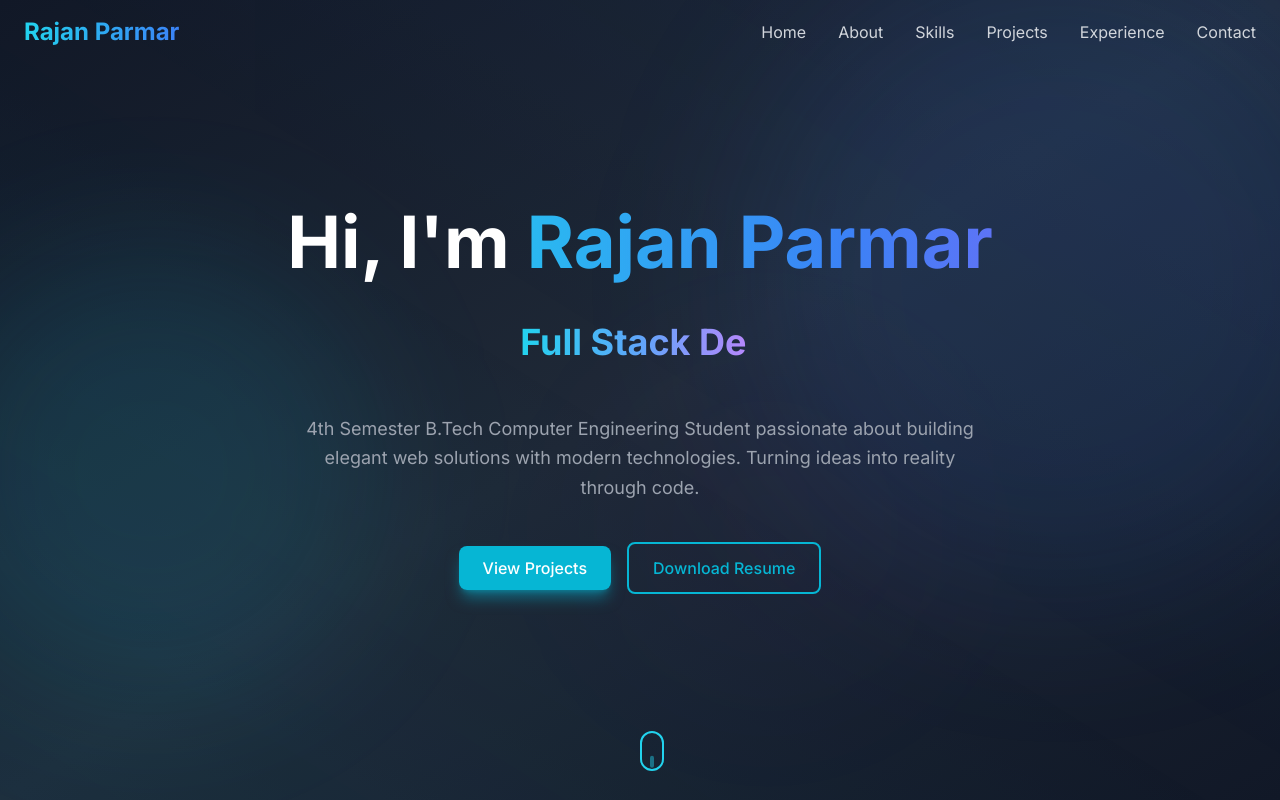
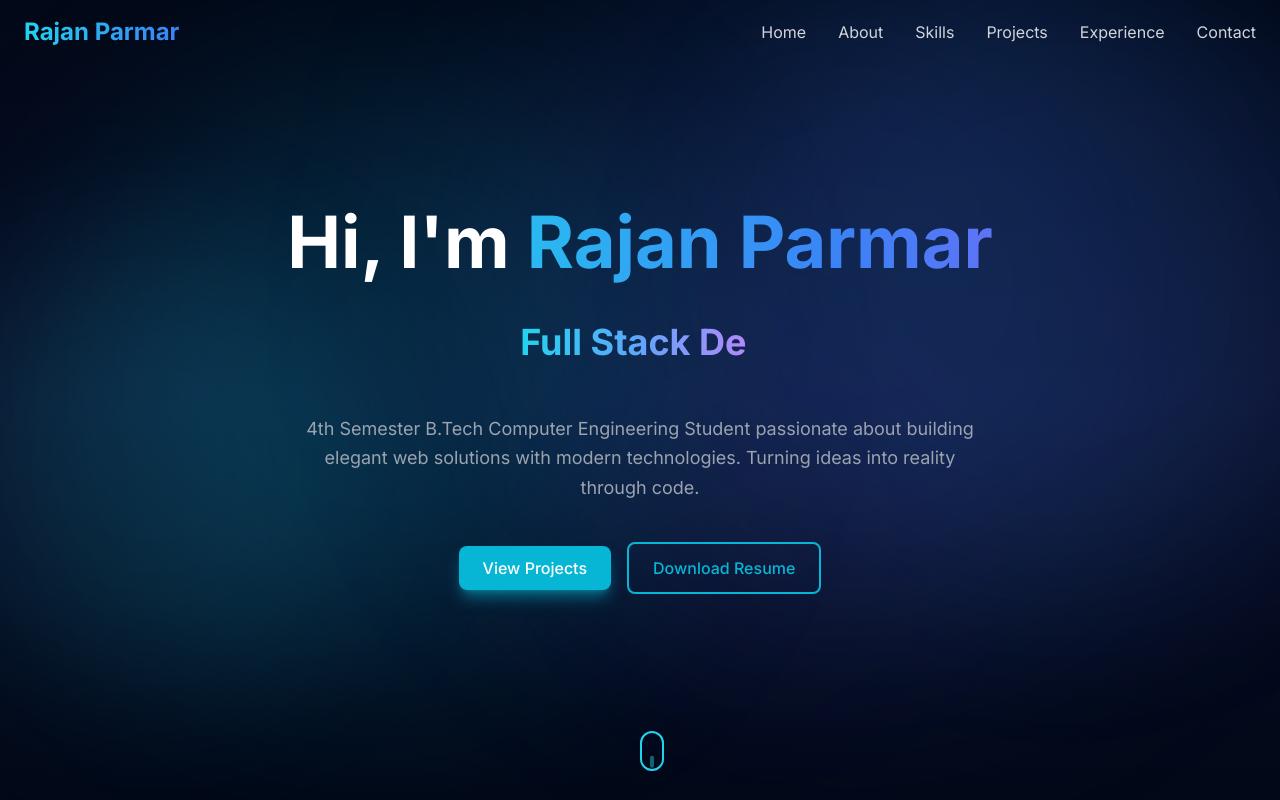
Before and after one commit to rajan-parmar-23102006/rajanparmar, a Next.js app in the folder rajan-portfolio/: page / in a window 1280 px wide. Shown: the top 800 px of the page. Built offline with nearby package versions, Linux system fonts and the light colour scheme.

Commit message:
add animation

```diff
--- a/rajan-portfolio/app/page.tsx
+++ b/rajan-portfolio/app/page.tsx
@@ -3,23 +3,27 @@ import Hero from "@/components/Hero";
 import About from "@/components/About";
 import Skills from "@/components/Skills";
 import Projects from "@/components/Projects";
-import Experience from "@/components/Experience"; // ← Add this import
+import Experience from "@/components/Experience";
 import Contact from "@/components/Contact";
 import Footer from "@/components/Footer";
 import ScrollToTop from "@/components/ScrollToTop";
+import StarryBackground from "@/components/StarryBackground"; // ← Add this
 
 export default function Home() {
   return (
     <>
+      <StarryBackground /> {/* ← Add this FIRST */}
+      <div className="relative z-10"> {/* ← Wrap all content */}
         <Navbar />
         <Hero />
         <About />
         <Skills />
         <Projects />
-      <Experience /> {/* ← Add this component */}
+        <Experience />
         <Contact />
         <Footer />
         <ScrollToTop />
+      </div>
     </>
   );
 }
--- a/rajan-portfolio/components/Hero.tsx
+++ b/rajan-portfolio/components/Hero.tsx
@@ -8,10 +8,10 @@ import { personalInfo } from "@/data/personalInfo";
 export default function Hero() {
   return (
     <section id="home" className="min-h-screen flex items-center justify-center relative overflow-hidden">
-      {/* Animated Background Gradient */}
+      {/* Animated Background Gradient
       <div className="absolute inset-0 bg-gradient-to-br from-gray-900 via-gray-800 to-gray-900">
         <div className="absolute inset-0 bg-gradient-to-tr from-cyan-500/10 via-transparent to-blue-500/10 animate-pulse" />
-      </div>
+      </div> */}
 
       {/* Floating Animated Orbs */}
       <div className="absolute inset-0 overflow-hidden pointer-events-none">
--- /dev/null
+++ b/rajan-portfolio/components/StarryBackground.tsx
@@ -0,0 +1,20 @@
+"use client";
+
+export default function StarryBackground() {
+  return (
+    <div className="fixed inset-0 z-0 overflow-hidden pointer-events-none">
+      {/* Darker space background for more contrast */}
+      <div className="absolute inset-0 bg-gradient-to-b from-[#020817] via-[#0a0e27] to-[#020817]"></div>
+
+      {/* Bright stars - 3 layers */}
+      <div className="stars-small"></div>
+      <div className="stars-medium"></div>
+      <div className="stars-large"></div>
+
+      {/* Brighter nebula glow clouds */}
+      <div className="absolute top-20 left-20 w-[600px] h-[600px] bg-cyan-500/15 rounded-full blur-[100px] animate-pulse-slow"></div>
+      <div className="absolute bottom-40 right-20 w-[700px] h-[700px] bg-blue-500/15 rounded-full blur-[120px] animate-pulse-slower"></div>
+      <div className="absolute top-1/2 left-1/3 w-[500px] h-[500px] bg-purple-500/12 rounded-full blur-[100px] animate-pulse-slow"></div>
+    </div>
+  );
+}
```
Lines whose indentation alone changed are shown as unchanged.
